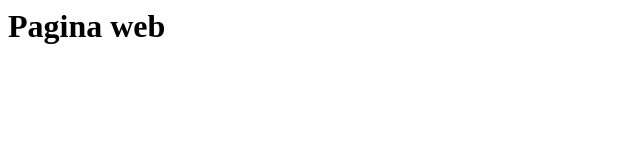
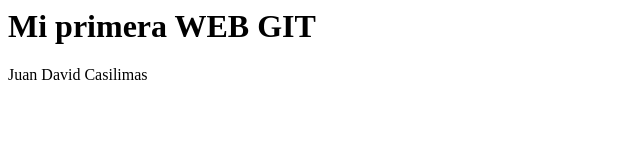
Before and after one commit to jcasilirio1/MASANZ_2122_SMR_JDC, a plain HTML site: page index.html in a window 1280 px wide. Shown: the whole page, without its empty margins (0-640 px from the left). Drawn offline with Linux system fonts and the light colour scheme.

Commit message:
Update index.html

```diff
--- a/index.html
+++ b/index.html
@@ -1,6 +1,7 @@
   <html>
   <head>   </head>
   <body>
-   <h1>Pagina web</h1>
+   <h1>Mi primera WEB GIT </h1>
+    <p>Juan David Casilimas </p>
   </body
   </html>
```
